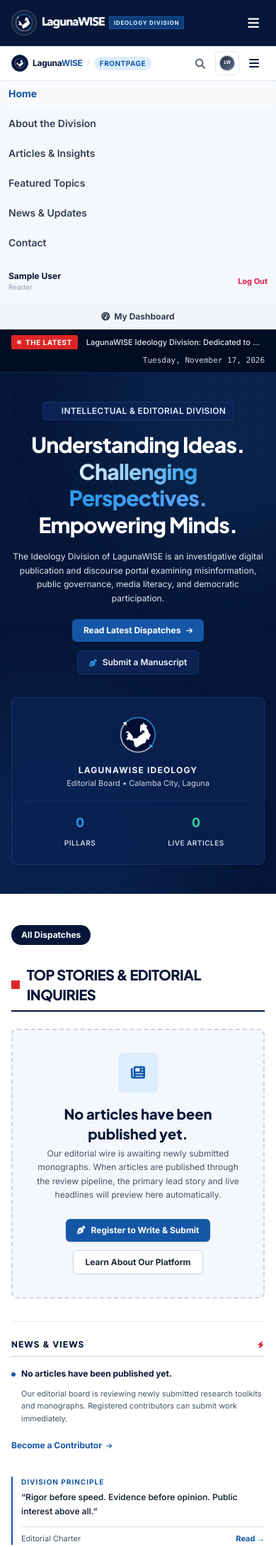
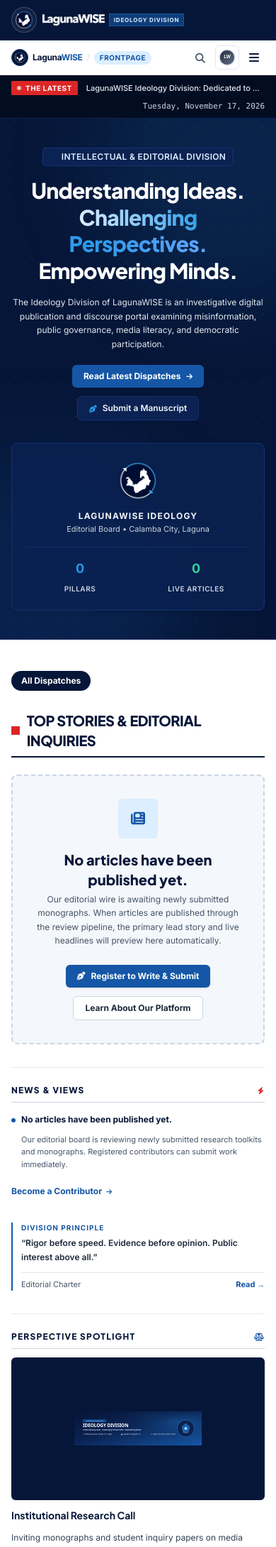
Before and after one commit to x64emkei/LW-ideology, a PHP site: page /LW-ideology/index.php in a window 390 px wide. Shown: the top 2179 px of the page at 71% size. Run offline with PHP 8.4, Linux system fonts and the light colour scheme; the visitor is signed in with stand-in values (Sample User, id 1); data that the repository does not hold is empty; some libraries are stand-ins or nearby versions.

Commit message:
fix(nav): remove rogue duplicate navigation block and streamline mobile navbar

```diff
--- a/includes/header.php
+++ b/includes/header.php
@@ -443,15 +443,6 @@ $ogImage = isset($ogImage) ? $ogImage : asset('assets/images/lagunawise-map-logo
                             <i class="fa-brands fa-linkedin-in text-xs"></i>
                         </a>
                     </div>
-
-                    <!-- Mobile Hamburger Button (Header) -->
-                    <button type="button"
-                            id="mobileMenuToggle"
-                            aria-label="Toggle Navigation Menu"
-                            aria-expanded="false"
-                            class="mobileMenuToggleBtn lg:hidden p-2 text-white hover:bg-white/10 rounded-md transition focus:outline-hidden">
-                        <i class="fa-solid fa-bars text-lg mobileMenuIcon"></i>
-                    </button>
                 </div>
 
             </div>
@@ -589,10 +580,6 @@ $ogImage = isset($ogImage) ? $ogImage : asset('assets/images/lagunawise-map-logo
                                 Join the Community
                             </a>
                         </div>
-                        <!-- Mobile Compact Log In Link -->
-                        <a href="<?= url('auth/login.php') ?>" class="lg:hidden text-xs font-bold px-2 py-1 text-slate-700 hover:text-lwblue transition uppercase tracking-wider">
-                            Log In
-                        </a>
                     <?php endif; ?>
 
                     <!-- Sticky Mobile Menu Toggle Button (Always visible on mobile) -->
@@ -625,53 +612,6 @@ $ogImage = isset($ogImage) ? $ogImage : asset('assets/images/lagunawise-map-logo
                     </a>
                     <a href="<?= url('auth/login.php') ?>" class="w-full text-center py-2.5 text-xs font-bold text-slate-700 bg-slate-100 rounded-md hover:bg-slate-200 uppercase tracking-wider">
                         Log In
-                    </a>
-                </div>
-            <?php else: ?>
-                <div class="pt-3 border-t border-slate-100 flex flex-col gap-2">
-                    <div class="px-3 py-2 bg-surface rounded-md flex items-center justify-between">
-                        <div>
-                            <p class="text-xs font-bold text-navy-900"><?= e($currentUser['name']) ?></p>
-                            <p class="text-[10px] text-slate-400 capitalize"><?= e(str_replace('_', ' ', $currentUser['primary_role'])) ?></p>
-                        </div>
-                        <a href="<?= url('auth/logout.php') ?>" class="text-[11px] font-bold text-rose-600 hover:underline">Log Out</a>
-                    </div>
-                    <a href="<?= url('pages/dashboard.php') ?>" class="w-full text-center py-2.5 text-xs font-bold text-slate-700 bg-slate-100 rounded-md hover:bg-slate-200 flex items-center justify-center gap-1.5">
-                        <i class="fa-solid fa-gauge-high text-xs"></i>
-                        <span>My Dashboard</span>
-                    </a>
-                    <?php if (user_has_any_role(['administrator', 'super_admin', 'admin', 'editor', 'contributor', 'writer'])): ?>
-                        <a href="<?= url('admin/article-create.php') ?>" class="w-full text-center py-2.5 text-xs font-bold text-white bg-lwblue rounded-md hover:bg-lwblue-hover flex items-center justify-center gap-1.5">
-                            <i class="fa-solid fa-pen-nib text-xs"></i>
-                            <span>Create Article</span>
-                        </a>
-                    <?php endif; ?>
-                    <?php if (user_has_any_role(['administrator', 'super_admin', 'admin', 'editor'])): ?>
-                        <a href="<?= url('admin/index.php') ?>" class="w-full text-center py-2.5 text-xs font-bold text-slate-700 border border-slate-200 rounded-md hover:bg-slate-50 flex items-center justify-center gap-1.5">
-                            <i class="fa-solid fa-shield-halved text-xs text-lwblue"></i>
-                            <span>CMS Administration</span>
-                        </a>
-                    <?php endif; ?>
-                </div>
-            <?php endif; ?>
-        </div>
-    </nav>
-            <nav class="flex flex-col space-y-1.5 text-sm font-semibold text-slate-700">
-                <a href="<?= url() ?>" class="px-3 py-2 rounded-md hover:bg-slate-50 hover:text-lwblue <?= ($_SERVER['SCRIPT_NAME'] == APP_BASE_URL . '/index.php' || $_SERVER['SCRIPT_NAME'] == APP_BASE_URL . '/') ? 'text-lwblue bg-slate-50 font-bold' : '' ?>">Home</a>
-                <a href="<?= url('pages/about.php') ?>" class="px-3 py-2 rounded-md hover:bg-slate-50 hover:text-lwblue <?= str_contains($_SERVER['SCRIPT_NAME'], 'about.php') ? 'text-lwblue bg-slate-50 font-bold' : '' ?>">About the Division</a>
-                <a href="<?= url('pages/articles.php') ?>" class="px-3 py-2 rounded-md hover:bg-slate-50 hover:text-lwblue <?= str_contains($_SERVER['SCRIPT_NAME'], 'articles.php') ? 'text-lwblue bg-slate-50 font-bold' : '' ?>">Articles &amp; Insights</a>
-                <a href="<?= url('pages/topics.php') ?>" class="px-3 py-2 rounded-md hover:bg-slate-50 hover:text-lwblue <?= str_contains($_SERVER['SCRIPT_NAME'], 'topics.php') ? 'text-lwblue bg-slate-50 font-bold' : '' ?>">Featured Topics</a>
-                <a href="<?= url('pages/news.php') ?>" class="px-3 py-2 rounded-md hover:bg-slate-50 hover:text-lwblue <?= str_contains($_SERVER['SCRIPT_NAME'], 'news.php') ? 'text-lwblue bg-slate-50 font-bold' : '' ?>">News &amp; Updates</a>
-                <a href="<?= url('pages/contact.php') ?>" class="px-3 py-2 rounded-md hover:bg-slate-50 hover:text-lwblue <?= str_contains($_SERVER['SCRIPT_NAME'], 'contact.php') ? 'text-lwblue bg-slate-50 font-bold' : '' ?>">Contact</a>
-            </nav>
-
-            <?php if (!$currentUser): ?>
-                <div class="pt-3 border-t border-slate-100 flex flex-col gap-2">
-                    <a href="<?= url('auth/login.php') ?>" class="w-full text-center py-2.5 text-xs font-bold text-slate-700 bg-slate-100 rounded-md hover:bg-slate-200 uppercase tracking-wider">
-                        Log In
-                    </a>
-                    <a href="<?= url('auth/register.php') ?>" class="w-full text-center py-2.5 text-xs font-bold text-white bg-lwblue rounded-md hover:bg-lwblue-hover uppercase tracking-wider shadow-xs">
-                        Join the Community
                     </a>
                 </div>
             <?php else: ?>
```
